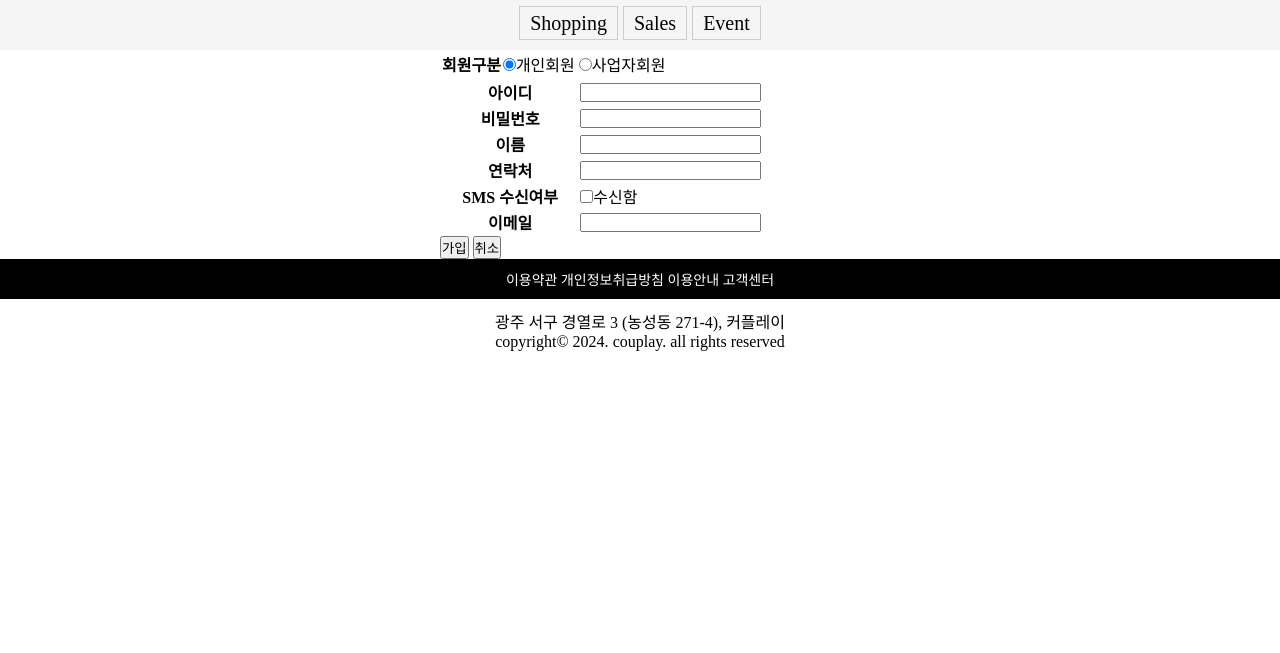
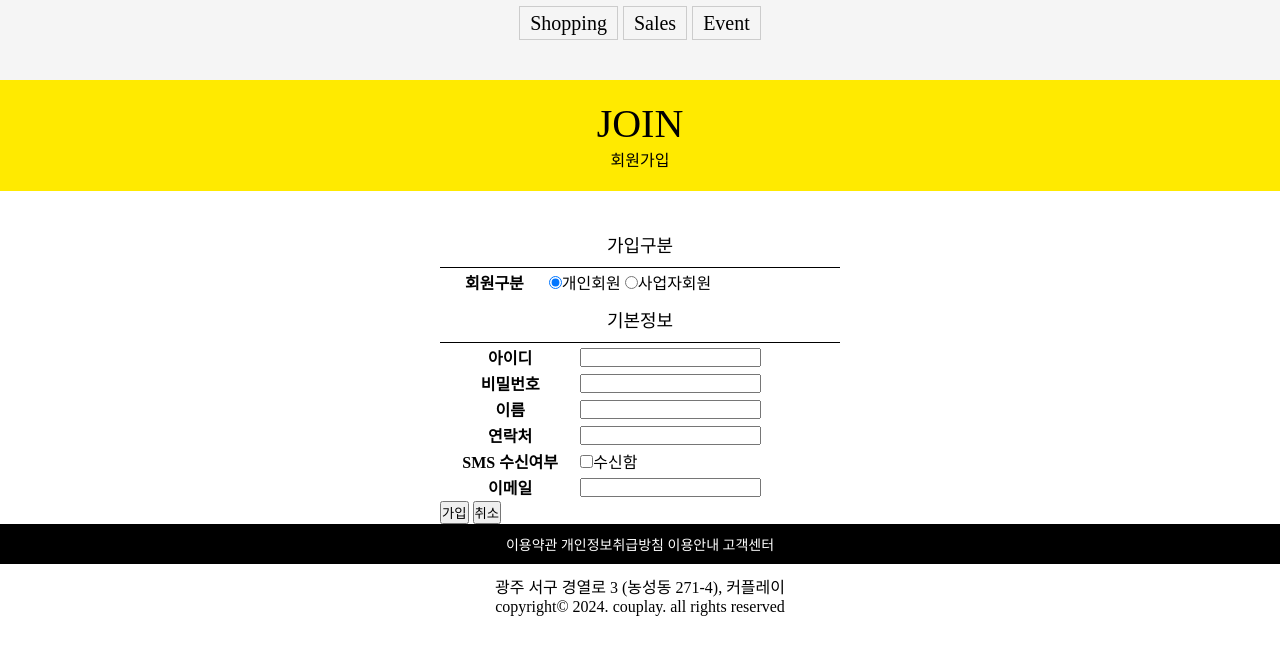
Before and after one commit to STMT-creator/couplay, a plain HTML site: page frontend/signup.html in a window 1280 px wide. Shown: the part 147-800 px from the top of the page. Drawn offline with Linux system fonts and the light colour scheme.

Commit message:
회원가입, 로그인 UI 구현 html

```diff
--- a/frontend/signup.html
+++ b/frontend/signup.html
@@ -22,12 +22,17 @@
         <a href="#">sales</a>
         <a href="#">event</a>
       </div>
+    <div class="title">
+      <p class="text-big">join</p>
+      <p class="text-small">회원가입</p>
+    </div>
     </div>
     <!-- /.header -->
     <div class="main">
-      <form method="post" action="http://localhost:3000/signup">
+      <form method="post" action="http://localhost:3000/signup" id="signup_form" autocomplete="off">
         <div class="join-type">
-          <table>
+          <table id="signup_table">
+            <caption>가입구분</caption>
             <tr>
               <th>회원구분</th>
               <td>
@@ -40,6 +45,7 @@
         </div>
         <div class="basic-info">
           <table>
+            <caption>기본정보</caption>
             <tr>
               <th>아이디</th>
               <td>
@@ -81,8 +87,8 @@
               </td>
             </tr> -->
           </table>
-          <input type="submit" value="가입"/>
-          <input type="reset" value="취소"/>
+          <input type="submit" value="가입" class="signup_btn"/>
+          <input type="reset" value="취소" class="signup_cancel"/>
         </div>
       </form>
     </div>
```
Also changed, not shown: frontend/signin.html (+8 -3 lines).
